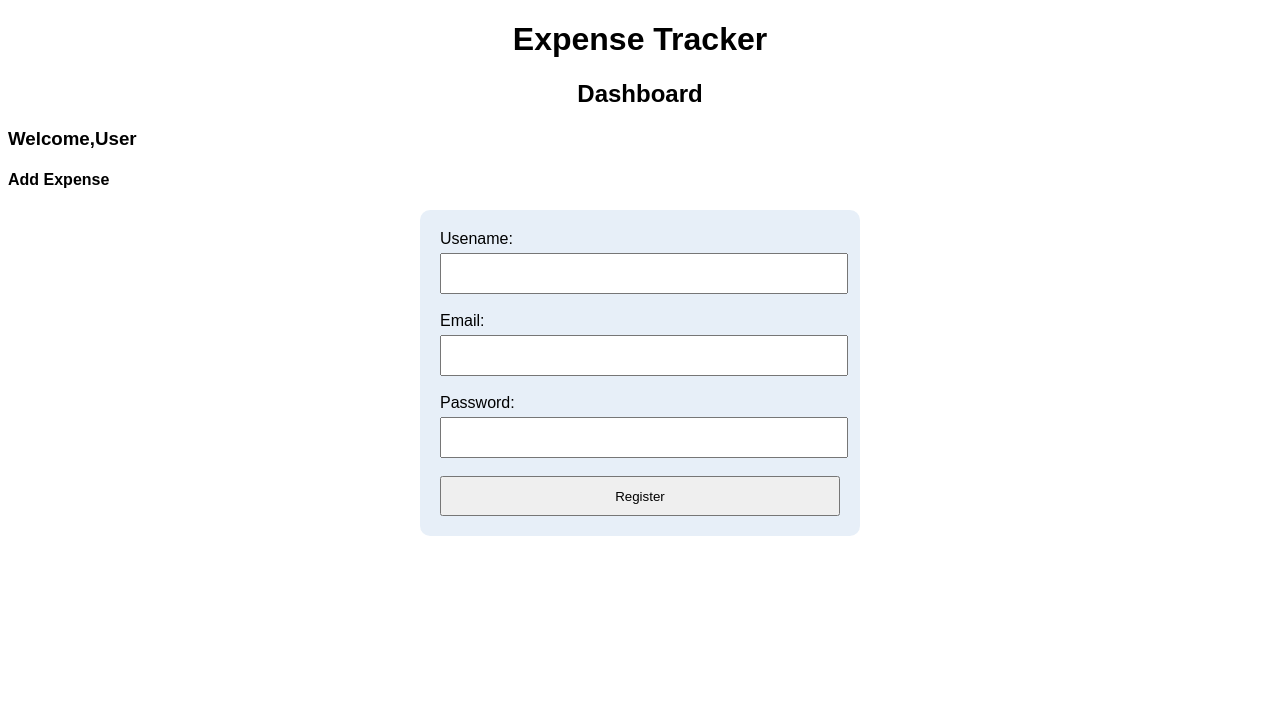
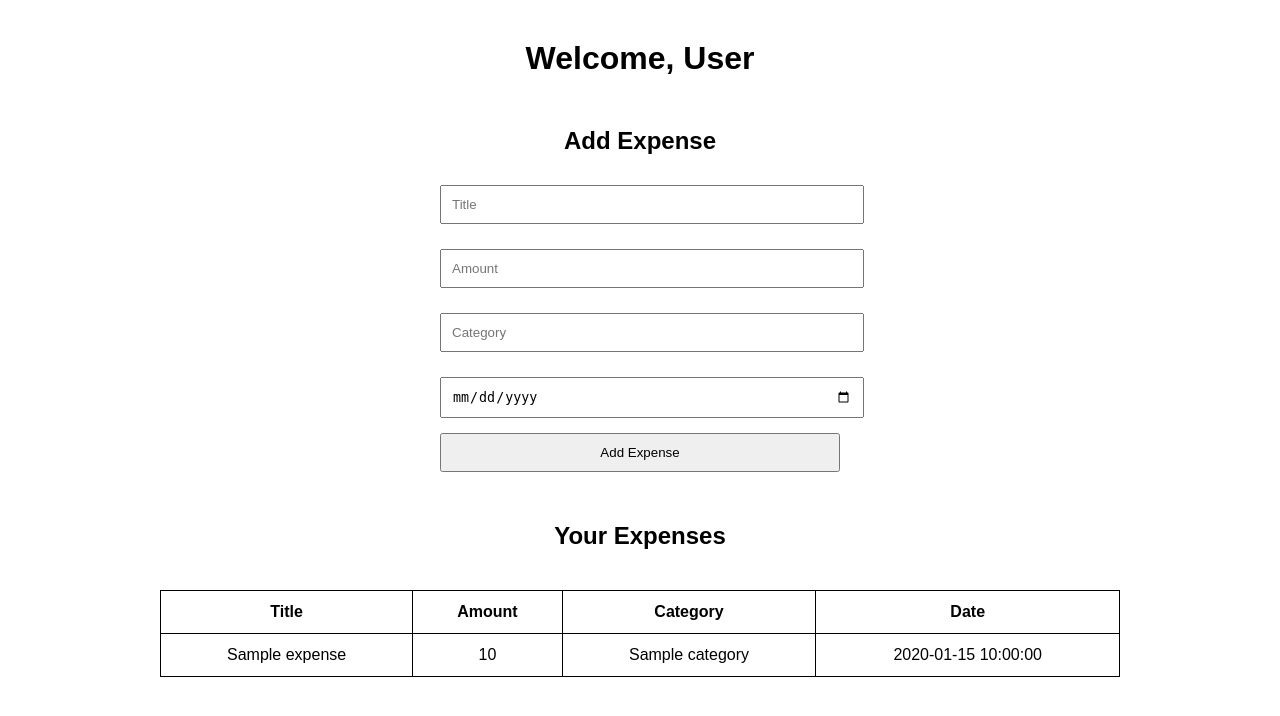
Before and after one commit to sruti2006/expense_tracker, a FastAPI app: template templates/dashboard.html in a window 1280 px wide. Shown: the top 716 px of the page. Run offline with FastAPI, Linux system fonts and the light colour scheme; the template is opened without the code that fills it: most values are stand-ins (such as "Sample title", 1, 10 or a date in 2020).

Commit message:
Added Dashboard

```diff
--- a/app.py
+++ b/app.py
@@ -1,8 +1,10 @@
 from fastapi import FastAPI,Form,Depends,Request
 from fastapi.templating import Jinja2Templates
 from fastapi.staticfiles import StaticFiles
+from fastapi.responses import RedirectResponse
 from sqlalchemy.orm import Session
 from database import engine,SessionLocal
+from security import verify_token
 import models
 import crud
 app=FastAPI()
@@ -50,4 +52,34 @@ def login_user(
     password:str=Form(...),
     db:Session=Depends(get_db)
 ):
-    return crud.login_user(db,email,password)
+    result=crud.login_user(db,email,password)
+    response=RedirectResponse(url="/dashboard",status_code=303)
+    response.set_cookie(key="access_token",value=result["access_token"])
+    return response
+
+
+@app.get("/dashboard")
+def dashboard(request:Request,db:Session=Depends(get_db)):
+    token=request.cookies.get("access_token")
+    user_id=verify_token(token)
+    expenses=crud.get_expenses(db,user_id)
+    return templates.TemplateResponse(request=request,name="dashboard.html",
+        context={
+            "request":request,
+            "expenses":expenses
+        }
+    )
+
+@app.post("/add-expense")
+def expenses(
+    request:Request,
+    title:str=Form(...),
+    amount:float=Form(...),
+    category:str=Form(...),
+    date:str=Form(...),
+    db:Session=Depends(get_db)
+):
+    token = request.cookies.get("access_token")
+    user_id = verify_token(token)
+    print(user_id)
+    return crud.add_expense(db,title,amount,category,date,user_id)
--- a/schemas.py
+++ b/schemas.py
@@ -3,3 +3,9 @@ class UserCreate(BaseModel):
     username:str
     email:str
     password:str
+
+class ExpenseCreate(BaseModel):
+    title:str
+    amount:float
+    category:str
+    date:str
--- a/security.py
+++ b/security.py
@@ -18,6 +18,10 @@ def create_access_token(data:dict):
         data,SECRET_KEY,algorithm=ALGORITHM
     )
 
+def verify_token(token):
+    payload=jwt.decode(token,SECRET_KEY,algorithms=[ALGORITHM])
+    user_id=payload.get("user_id")
+    return user_id
 
 
 
--- a/templates/dashboard.html
+++ b/templates/dashboard.html
@@ -1,27 +1,93 @@
-<!DOCTYPE html>
-<html lang="en">
-<head>
-    <meta charset="UTF-8">
-    <meta name="viewport" content="width=device-width, initial-scale=1.0">
-    <title>Expense Tracker</title>
-    <link rel="stylesheet"href="/static/style.css">
-</head>
-<body>
-    <h1>Expense Tracker</h1>
-    <h2>Dashboard</h2>
-    <h3>Welcome,User</h3>
-    <h4>Add Expense</h4>
-    <form action="/register"method="post">
-        <label for="username">Usename:</label>
-        <input type="text" id="username"name="username">
-        <br><br>
-        <label for="email">Email:</label>
-        <input type="email" id="email"name="email">
-        <br><br>
-        <label for="password">Password:</label>
-        <input type="password" id="password"name="password">
-        <br><br>
-        <button type="submit">Register</button>
+<!doctype html>
+<html>
+  <head>
+    <title>Expense Tracker Dashboard</title>
+
+    <style>
+      body {
+        font-family: Arial, sans-serif;
+        margin: 40px;
+      }
+
+      h1 {
+        text-align: center;
+      }
+
+      form {
+        width: 400px;
+        margin: auto;
+      }
+
+      input {
+        width: 100%;
+        padding: 10px;
+        margin-top: 10px;
+        margin-bottom: 15px;
+      }
+
+      button {
+        width: 100%;
+        padding: 10px;
+        cursor: pointer;
+      }
+
+      table {
+        width: 80%;
+        margin: 40px auto;
+        border-collapse: collapse;
+      }
+
+      th,
+      td {
+        border: 1px solid black;
+        padding: 12px;
+        text-align: center;
+      }
+
+      h2 {
+        text-align: center;
+        margin-top: 50px;
+      }
+    </style>
+  </head>
+
+  <body>
+    <h1>Welcome, User</h1>
+
+    <h2>Add Expense</h2>
+
+    <form action="/add-expense" method="post">
+      <input type="text" name="title" placeholder="Title" required />
+
+      <input type="number" name="amount" placeholder="Amount" required />
+
+      <input type="text" name="category" placeholder="Category" required />
+
+      <input type="date" name="date" required />
+
+      <button type="submit">Add Expense</button>
     </form>
-</body>
+
+    <h2>Your Expenses</h2>
+
+    <table>
+      <tr>
+        <th>Title</th>
+        <th>Amount</th>
+        <th>Category</th>
+        <th>Date</th>
+      </tr>
+
+      {% for expense in expenses %}
+
+      <tr>
+        <td>{{ expense.title }}</td>
+        <td>{{ expense.amount }}</td>
+        <td>{{ expense.category }}</td>
+        <td>{{ expense.date }}</td>
+      </tr>
+
+      {% endfor %}
+    </table>
+  </body>
 </html>
```
Also changed, not shown: crud.py (+22 -1 lines), models.py (+14 -2 lines).
